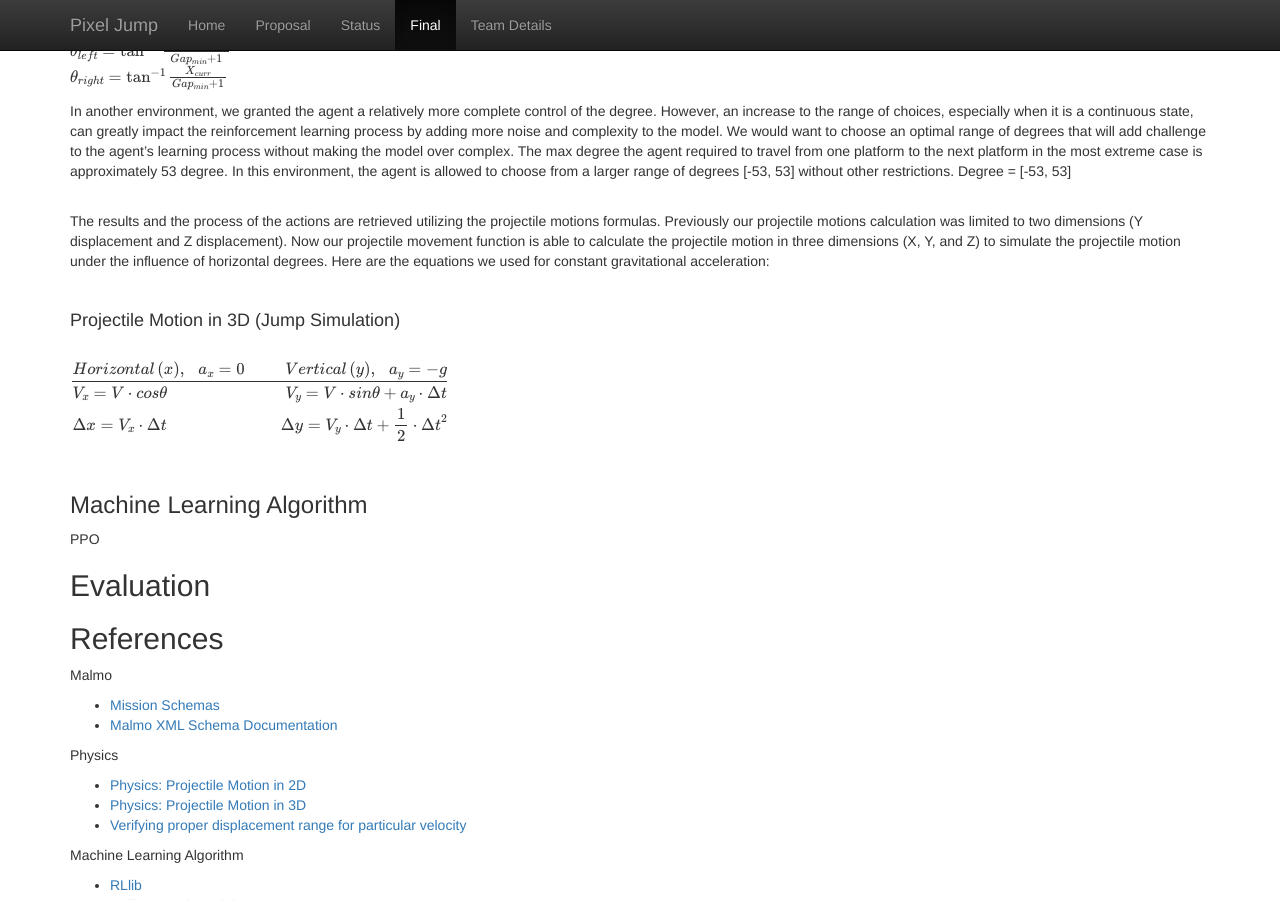
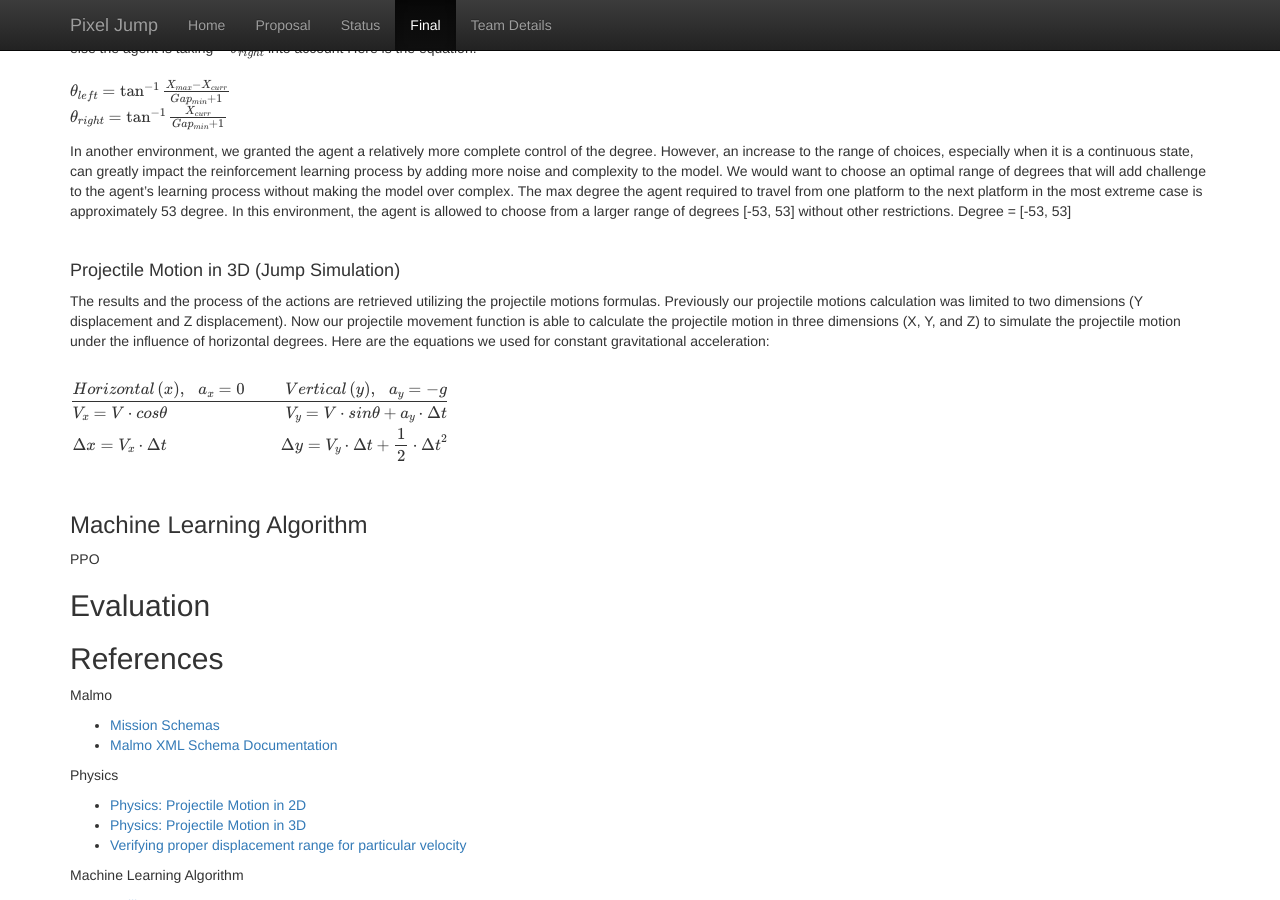
Before and after one commit to bikaylee/Jump-Jump, a Jekyll site: the page built from docs/final.md, in a window 1280 px wide and 900 px high, scrolled down 1606 px. Built offline with Jekyll 4.4.1, drawn with Linux system fonts in a browser that asks for light colours; formulas are drawn with MathJax 3.

Commit message:
Update final.md

```diff
--- a/docs/final.md
+++ b/docs/final.md
@@ -28,10 +28,10 @@
 
 <br>
 ### State Space
-All possible combinations of of Observation States and Action States:
+All possible combinations of of Observation States and Action States: <br>
 
-**Observation State Space:** $$2^{2*5*10} = 2^{100}$$
-**Action State Space:** $$\infty$$, infinite number of states because the variables of the action space are continuous.
+**Observation State Space:** $$2^{2*5*10} = 2^{100}$$ <br>
+**Action State Space:** $$\infty$$, infinite number of states because the variables of the action space are continuous. <br>
 **State space:** $$\infty * 2^{100}$$ => $$\infty$$
 
 
@@ -55,17 +55,15 @@
 In order to make this project more complex, the degree of turning can enable the agent to jump to any position of the platform. One of our environments has a restriction on degree range, the degree range is calculated based on the current position of the agent in relation to the platform. If the agent is on the right side of the platform, $$-\theta _{left}$$ is taken into account, else the agent is taking $$-\theta _{right}$$ into account Here is the equation:
 <br><br>
 $$\theta _{left} = \tan^{-1}{\frac{X_{max} - X_{curr}}{Gap_{min} + 1}}$$ <br>
-$$\theta _{right} = \tan^{-1}{\frac{X_{curr}}{Gap_{min} + 1}} $$
+$$\theta _{right} = \tan^{-1}{\frac{X_{curr}}{Gap_{min} + 1}} $$ <br>
 
 In another environment, we granted the agent a relatively more complete control of the degree. However, an increase to the range of choices, especially when it is a continuous state, can greatly impact the reinforcement learning process by adding more noise and complexity to the model. We would want to choose an optimal range of degrees that will add challenge to the agent’s learning process without making the model over complex. The max degree the agent required to travel from one platform to the next platform in the most extreme case is approximately 53 degree. In this environment, the agent is allowed to choose from a larger range of degrees [-53, 53] without other restrictions.
 Degree = [-53, 53]
 
-
 <br>
+#### Projectile Motion in 3D (Jump Simulation)
 The results and the process of the actions are retrieved utilizing the projectile motions formulas. Previously our projectile motions calculation was limited to two dimensions (Y displacement and Z displacement). Now our projectile movement function is able to calculate the projectile motion in three dimensions (X, Y, and Z) to simulate the projectile motion under the influence of horizontal degrees. Here are the equations we used for constant gravitational acceleration: <br>
 
-<br>
-#### Projectile Motion in 3D (Jump Simulation)
 <br>
 $$
 \begin{align}
```
